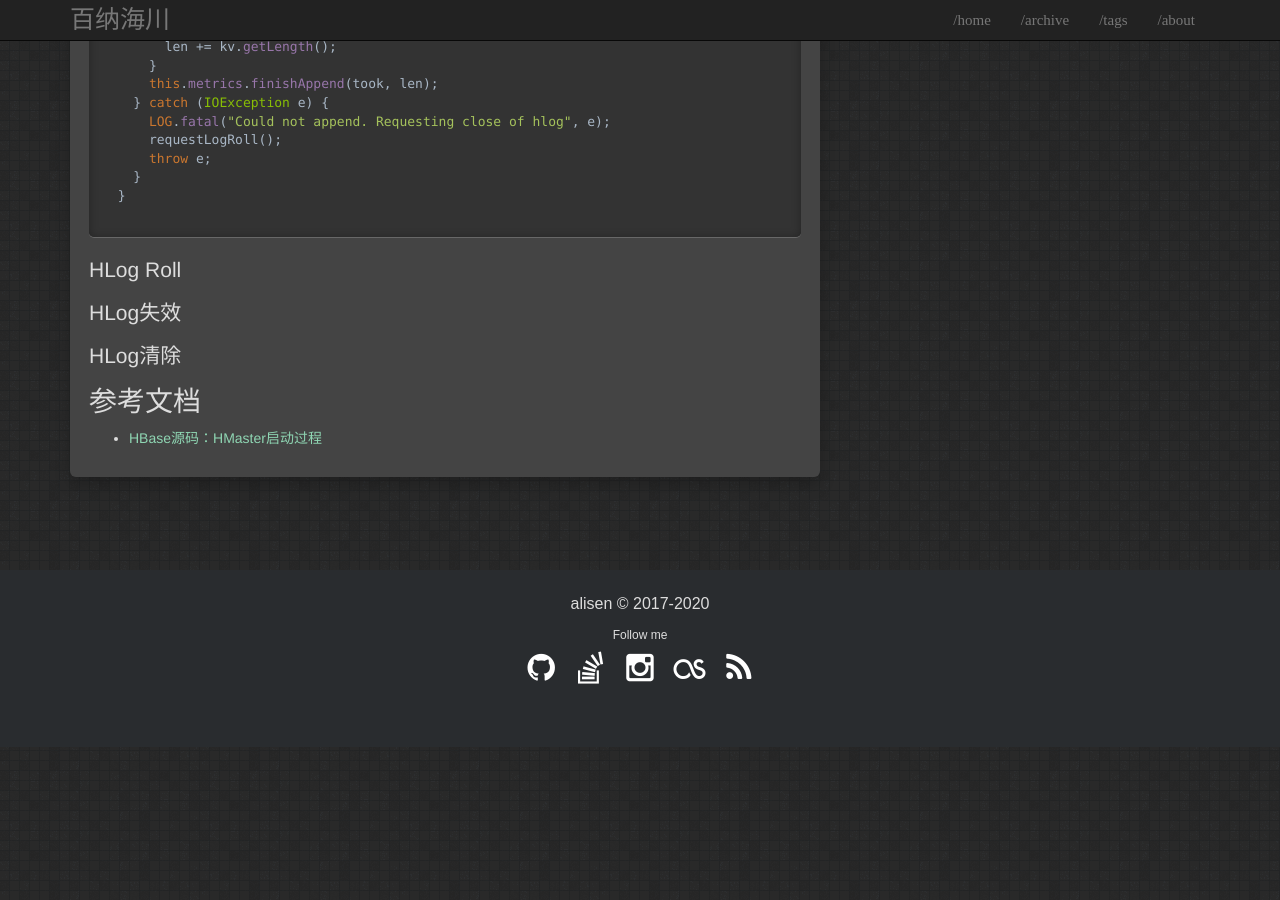
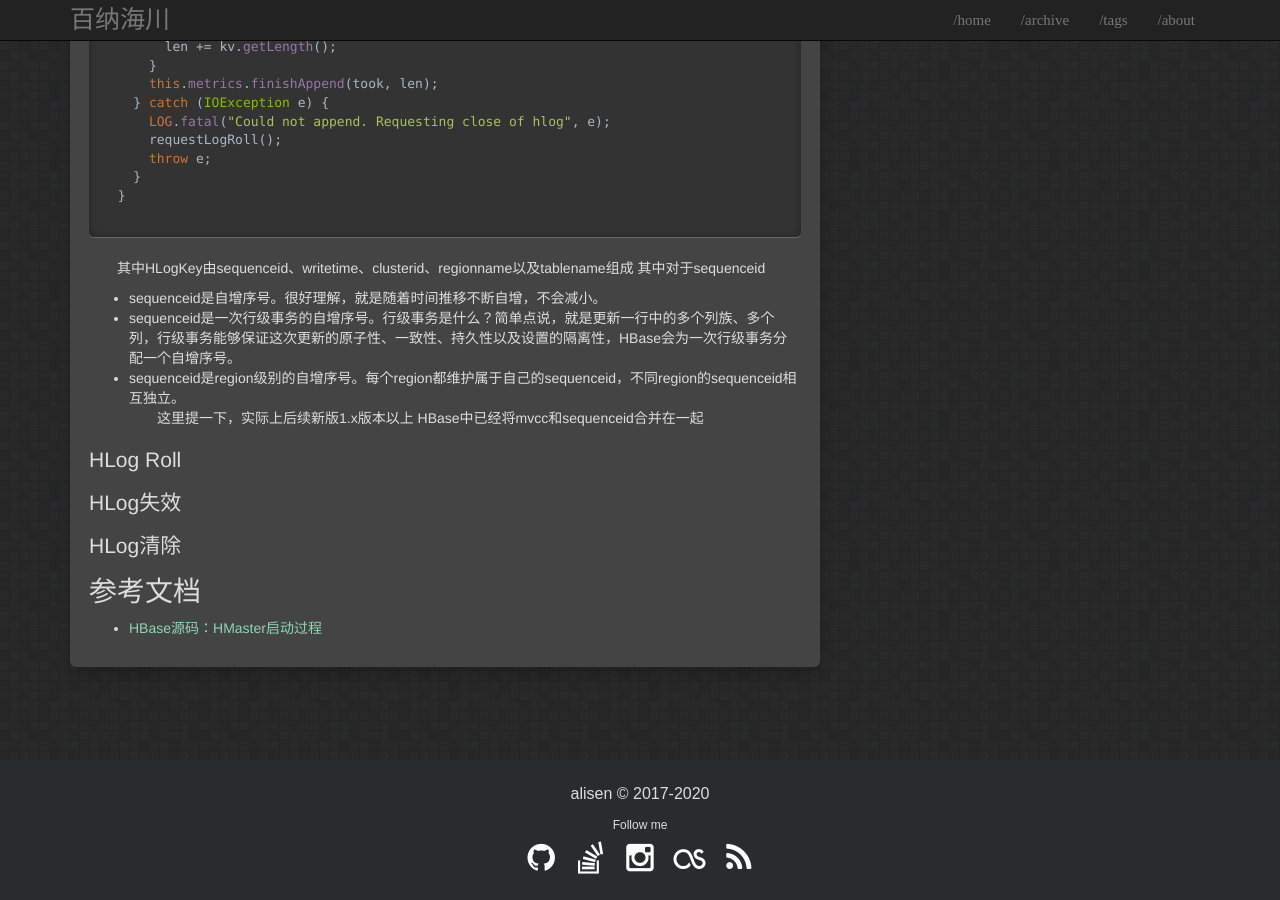
Before and after one commit to igithu/summary, a Jekyll site: the page built from _posts/2018-04-14-hbase-rs-crash.md, in a window 1280 px wide and 900 px high, scrolled down 2970 px. Built offline with Jekyll 4.4.1, drawn with Linux system fonts in a browser that asks for light colours; before the commit the page ends 3717 px from its top, so only the background shows below that.

Commit message:
Update 2018-04-14-hbase-rs-crash.md

````diff
--- a/_posts/2018-04-14-hbase-rs-crash.md
+++ b/_posts/2018-04-14-hbase-rs-crash.md
@@ -137,6 +137,11 @@ tags: hbase
   }
 
 ```
+&emsp;&emsp;其中HLogKey由sequenceid、writetime、clusterid、regionname以及tablename组成 其中对于sequenceid
+* sequenceid是自增序号。很好理解，就是随着时间推移不断自增，不会减小。
+* sequenceid是一次行级事务的自增序号。行级事务是什么？简单点说，就是更新一行中的多个列族、多个列，行级事务能够保证这次更新的原子性、一致性、持久性以及设置的隔离性，HBase会为一次行级事务分配一个自增序号。
+* sequenceid是region级别的自增序号。每个region都维护属于自己的sequenceid，不同region的sequenceid相互独立。
+&emsp;&emsp;这里提一下，实际上后续新版1.x版本以上 HBase中已经将mvcc和sequenceid合并在一起
 
 
 ## HLog Roll
````
